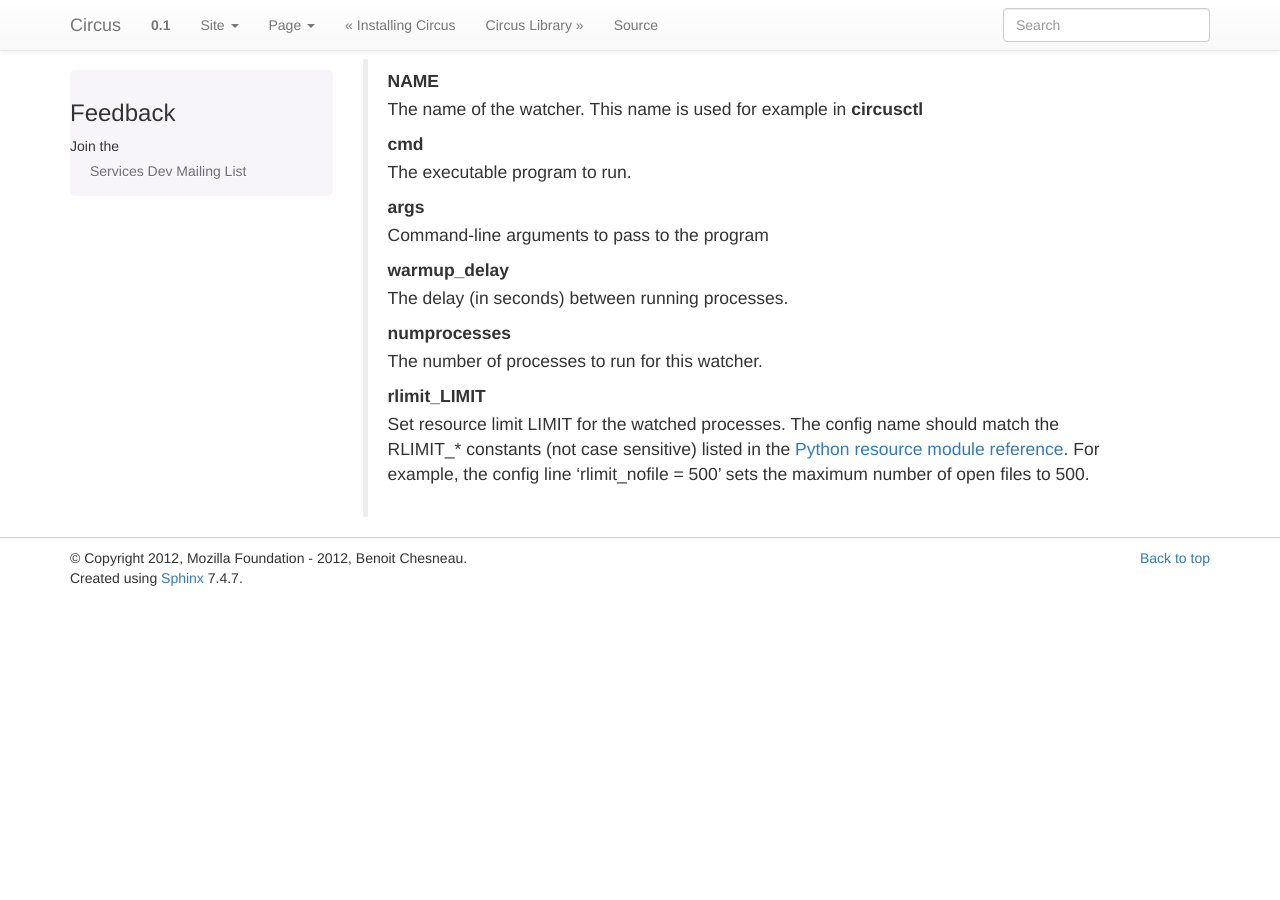
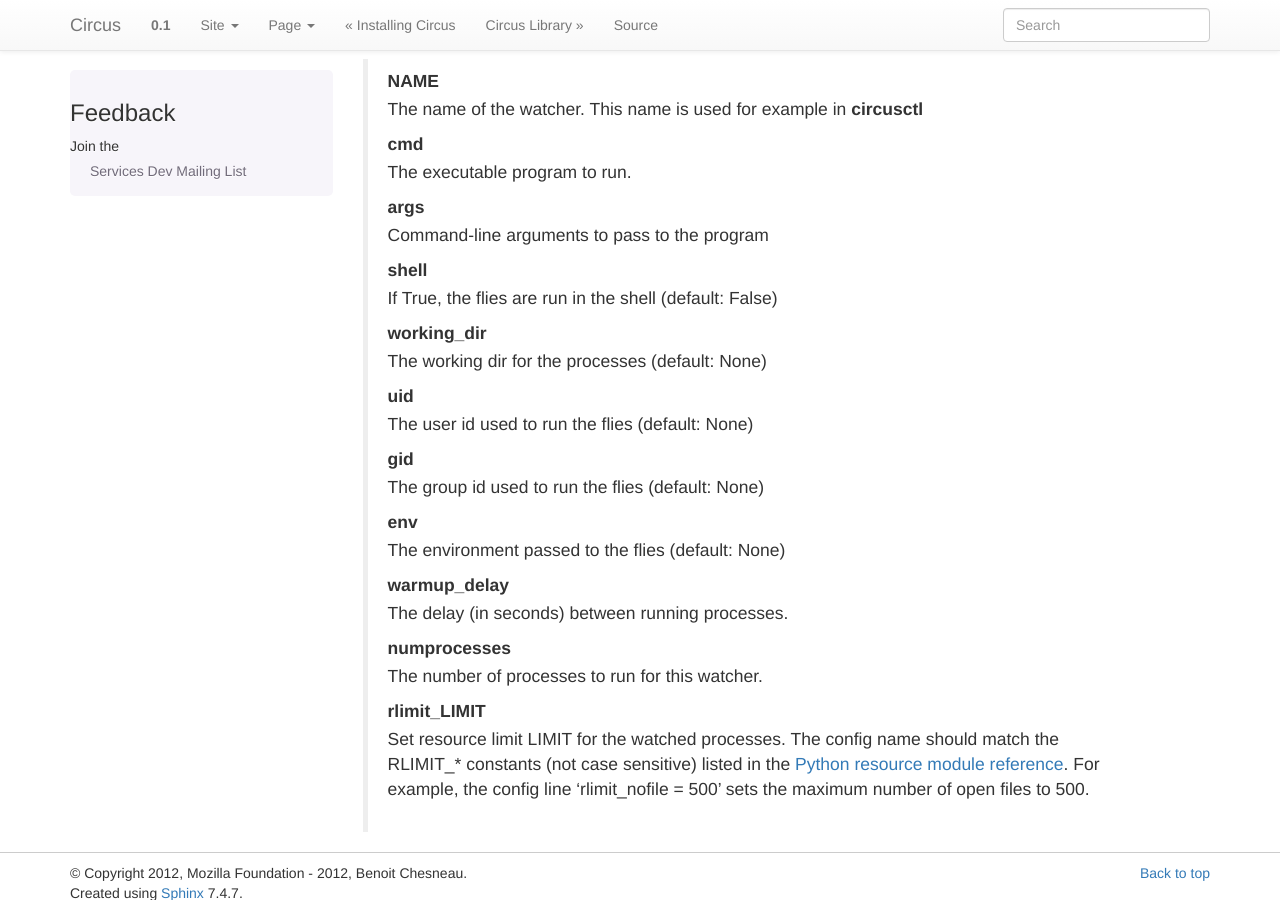
Before and after one commit to circus-tent/circus, a Sphinx documentation site: the page built from docs/source/configuration.rst, in a window 1280 px wide and 900 px high, scrolled down 711 px. Built offline with Sphinx 7.4.7, drawn with Linux system fonts in a browser that asks for light colours; pages that are not in the unit, such as notebooks, are missing from menus; before the commit the page ends 1309 px from its top, so only the background shows below that.

Commit message:
Add (some?) missing params in documentation.

```diff
--- a/docs/source/configuration.rst
+++ b/docs/source/configuration.rst
@@ -36,6 +36,16 @@ watcher:NAME (as many sections as you want)
         The executable program to run.
     **args**
         Command-line arguments to pass to the program
+    **shell**
+        If True, the flies are run in the shell (default: False)
+    **working_dir**
+        The working dir for the processes (default: None)
+    **uid**
+        The user id used to run the flies (default: None)
+    **gid**
+        The group id used to run the flies (default: None)
+    **env**
+        The environment passed to the flies (default: None)
     **warmup_delay**
         The delay (in seconds) between running processes.
     **numprocesses**
```
